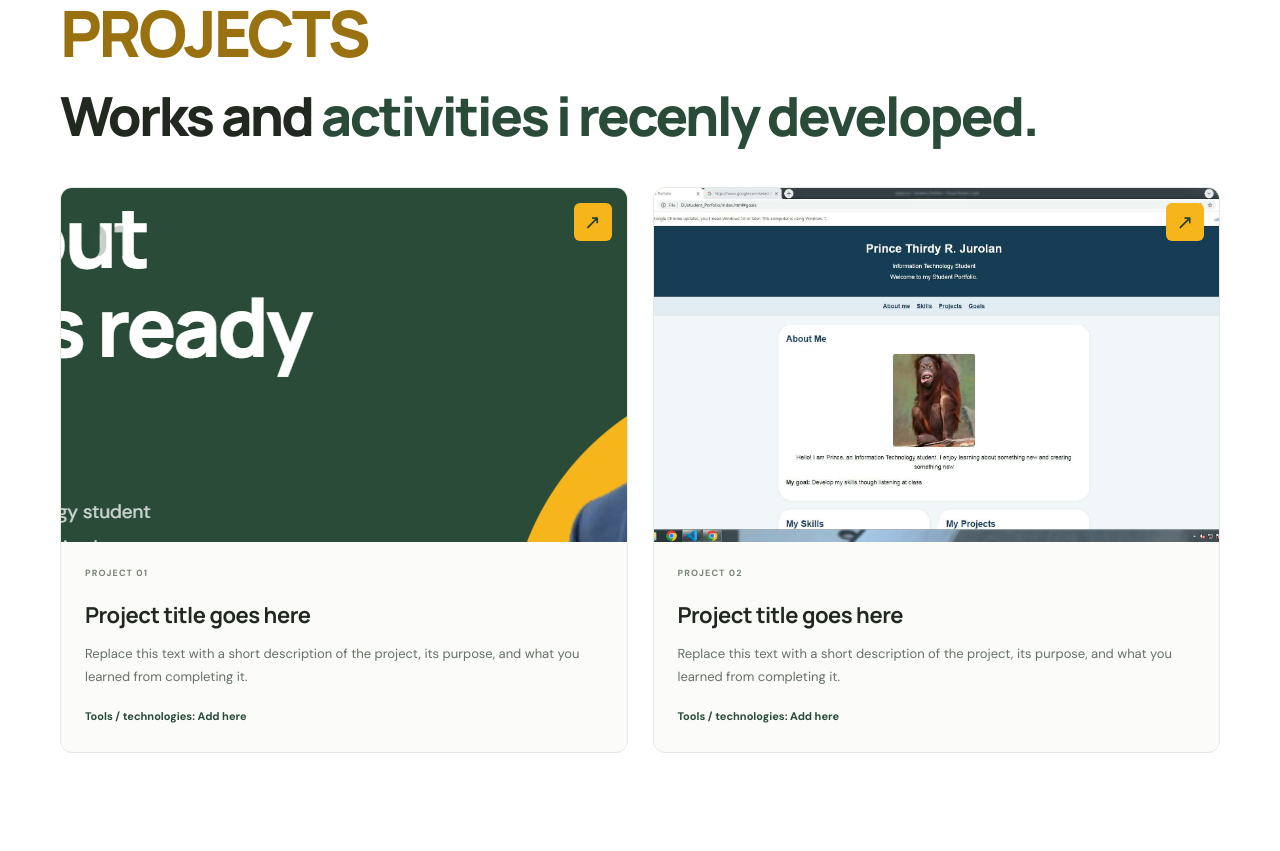
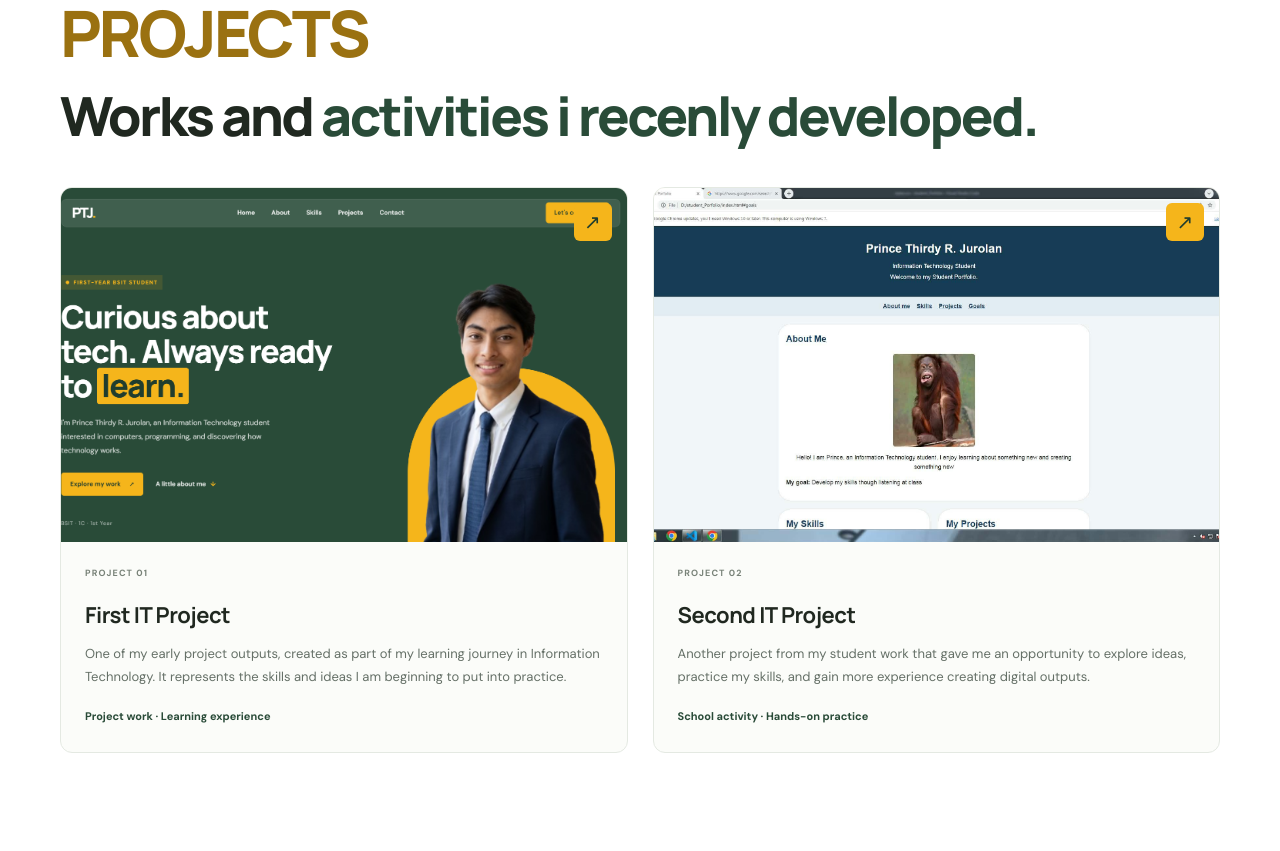
Before and after one commit to earlmacias2022-tech/Prince-Website-Portfolio, a plain HTML site: page index.html in a window 1280 px wide. Shown: the part 2449-3300 px from the top of the page. Drawn offline with Linux system fonts and the light colour scheme.

Commit message:
Fix project previews and add portfolio project descriptions

```diff
--- a/index.html
+++ b/index.html
@@ -203,26 +203,24 @@
             <article class="project-card">
               <div class="project-image project-image-one">
                 <span class="placeholder-mark">01</span>
-                <span class="image-instruction">
-                  <img
-                    src="assets/images/second-project.png"
-                    alt="Screenshot of Prince's first project"
-                    class="project-photo"
-                /></span>
+                <img
+                  src="assets/images/second-project.png"
+                  alt="Preview of Prince's second project"
+                  class="project-photo"
+                />
                 <span class="project-arrow" aria-hidden="true">↗</span>
               </div>
               <div class="project-info">
                 <div class="project-meta">
                   <span>PROJECT 01</span>
                 </div>
-                <h3>Project title goes here</h3>
+                <h3>First IT Project</h3>
                 <p>
-                  Replace this text with a short description of the project, its
-                  purpose, and what you learned from completing it.
+                  One of my early project outputs, created as part of my learning
+                  journey in Information Technology. It represents the skills and
+                  ideas I am beginning to put into practice.
                 </p>
-                <span class="project-tools"
-                  >Tools / technologies: Add here</span
-                >
+                <span class="project-tools">Project work · Learning experience</span>
               </div>
             </article>
 
@@ -240,14 +238,13 @@
                 <div class="project-meta">
                   <span>PROJECT 02</span>
                 </div>
-                <h3>Project title goes here</h3>
+                <h3>Second IT Project</h3>
                 <p>
-                  Replace this text with a short description of the project, its
-                  purpose, and what you learned from completing it.
+                  Another project from my student work that gave me an opportunity
+                  to explore ideas, practice my skills, and gain more experience
+                  creating digital outputs.
                 </p>
-                <span class="project-tools"
-                  >Tools / technologies: Add here</span
-                >
+                <span class="project-tools">School activity · Hands-on practice</span>
               </div>
             </article>
           </div>
```
